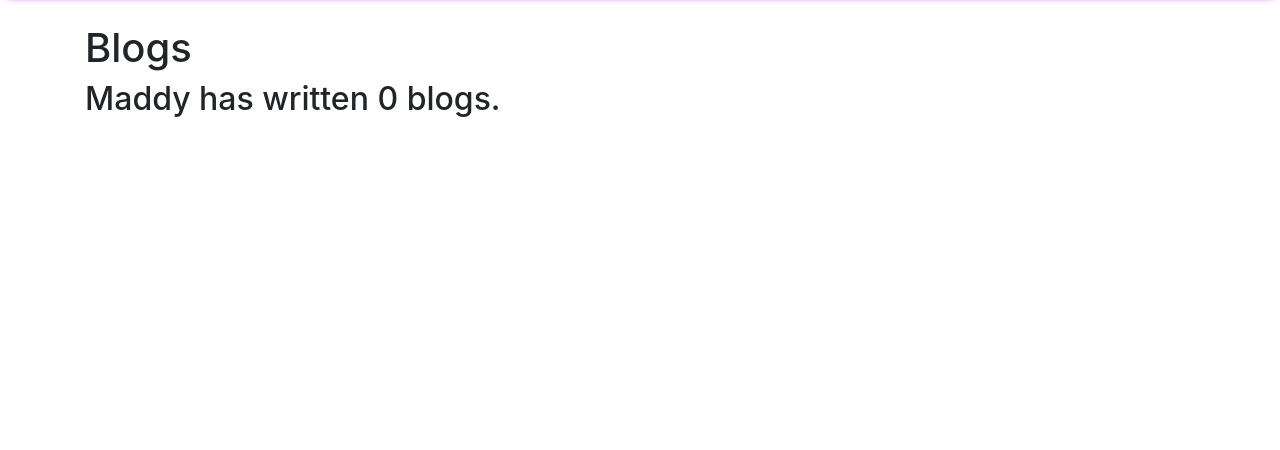
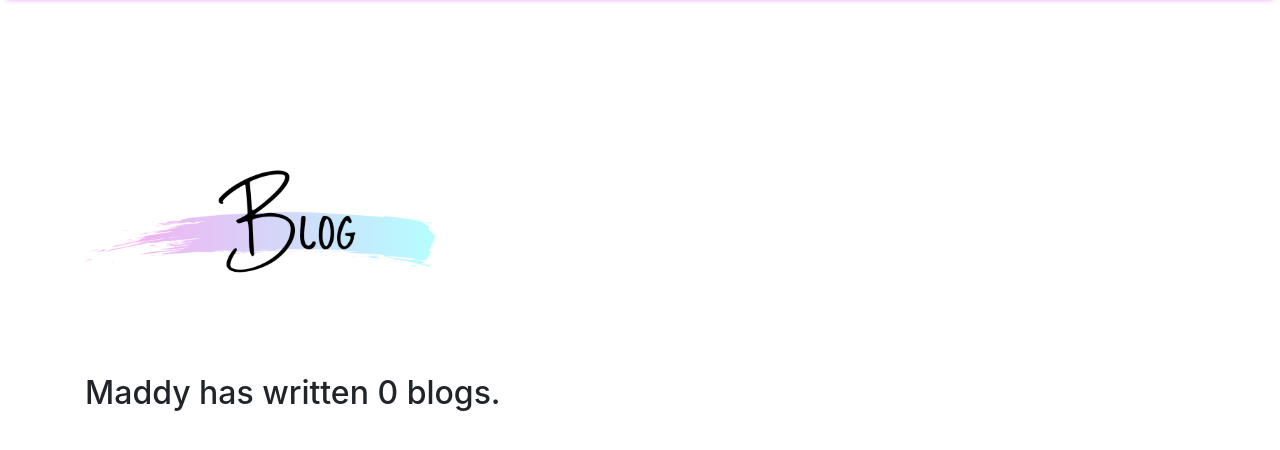
Before and after one commit to MsMaddyMac/django-portfolio, a Django app: page /blog/ in a window 1280 px wide. Shown: the part 56-506 px from the top of the page. Run offline with Django 3.2, Linux system fonts and the light colour scheme; data that the repository does not hold is empty; some libraries are stand-ins or nearby versions.

Commit message:
adds assets to static folder

```diff
--- a/blog/templates/blog/all_blogs.html
+++ b/blog/templates/blog/all_blogs.html
@@ -1,7 +1,8 @@
 {% extends "portfolio/base.html" %}
 {% block content %}
+{% load static %}
 
-<h1>Blogs</h1>
+<img src="{% static 'portfolio/blog.png' %}" width=350>
 <h2>Maddy has written {{ blogs.count }} blog{{ blogs.count |pluralize }}.</h2>
 {% comment %} {{ blogs.count |pluralize }} is used to correctly add an s or pluralize the word blog depending on count. {% endcomment %}
 {% for blog in blogs %}
--- a/portfolio/templates/portfolio/home.html
+++ b/portfolio/templates/portfolio/home.html
@@ -3,13 +3,13 @@
 {% load static %}
 
 
-<img src="{% static 'portfolio/newlogo.png' %}" height=250>
+<img src="{% static 'portfolio/maddy.png' %}" height=250>
 <br>
+<img src="{% static 'portfolio/portfolio.png' %}" width=350>
 <br>
 
 
-<img src="{% static 'portfolio/maddy.png' %}" height=250>
-<br>
+
 {% comment %} this will allow a user to download this when the click on the link. You can use this for word docs, excel, etc. {% endcomment %}
 <a href="{% static 'portfolio/MMOfferLetter.pdf' %}">Example PDF</a>
 
```
Also changed, not shown: portfolio/static/portfolio/about.png (added), portfolio/static/portfolio/blog.png (added), portfolio/static/portfolio/contact.png (added), portfolio/static/portfolio/portfolio.png (added), portfolio/static/portfolio/projects.png (added), portfolio/static/portfolio/resume.png (added).
